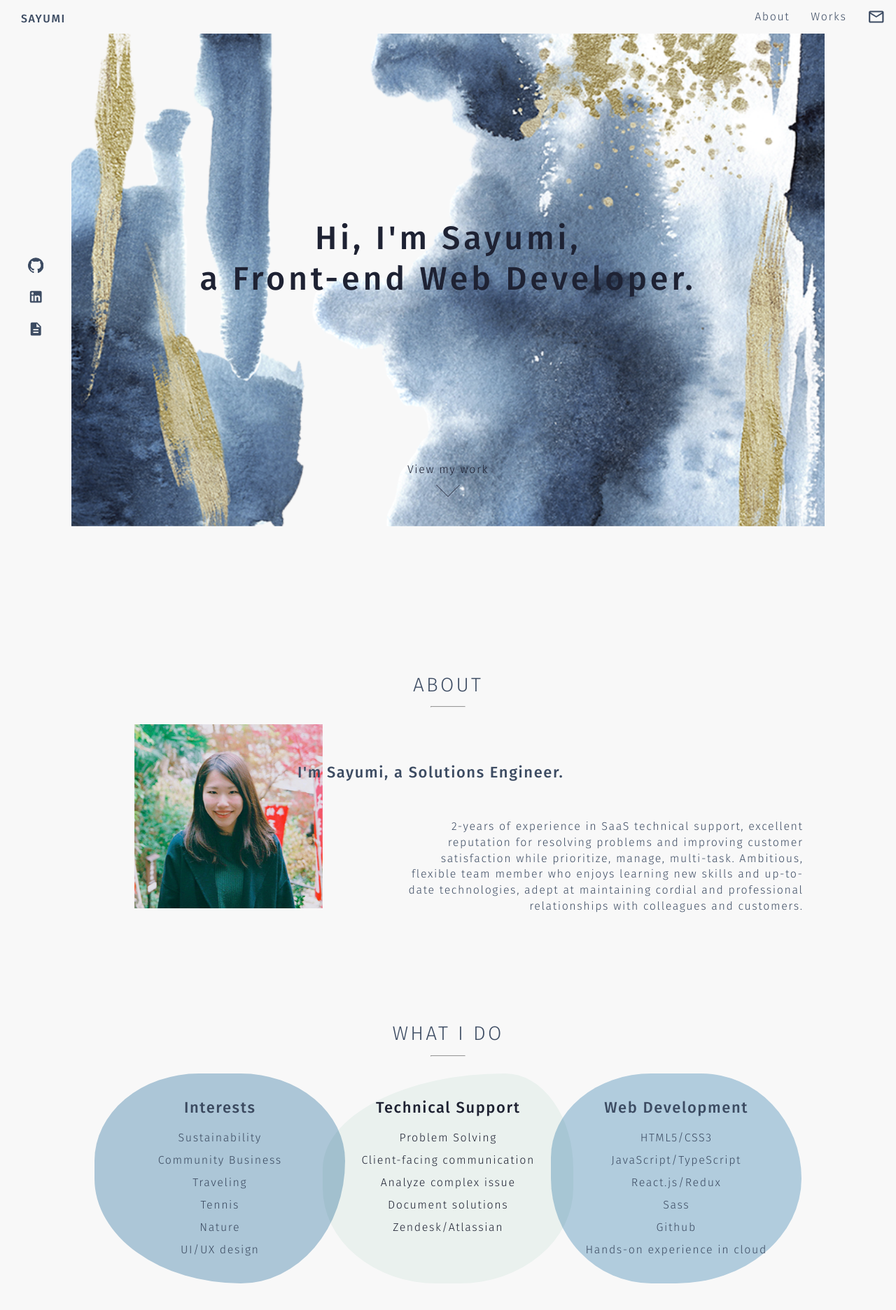
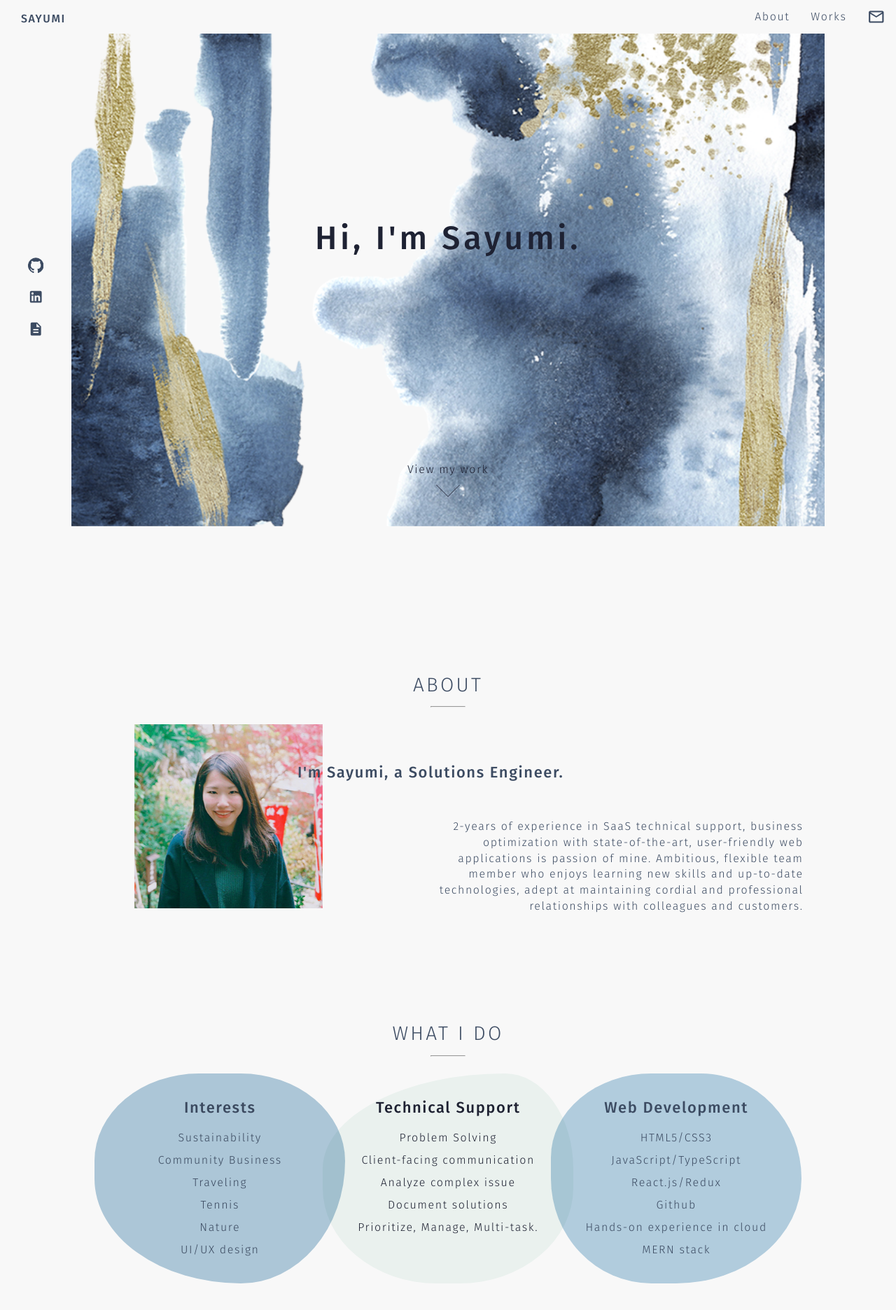
Before and after one commit to Sayumi-n/portfolio-react, a React (Create React App) app: page / in a window 1280 px wide. Shown: the top 1872 px of the page at 70% size. Built offline with nearby package versions, Linux system fonts and the light colour scheme.

Commit message:
fix header

```diff
--- a/src/components/mainpage/AboutContent.jsx
+++ b/src/components/mainpage/AboutContent.jsx
@@ -1,7 +1,7 @@
 export const AboutContent = {
   aboutMe: {
     text:
-      "2-years of experience in SaaS technical support, excellent reputation for resolving problems and improving customer satisfaction while prioritize, manage, multi-task. Ambitious, flexible team member who enjoys learning new skills and up-to-date technologies, adept at maintaining cordial and professional relationships with colleagues and customers.",
+      "2-years of experience in SaaS technical support, business optimization with state-of-the-art, user-friendly web applications is passion of mine. Ambitious, flexible team member who enjoys learning new skills and up-to-date technologies, adept at maintaining cordial and professional relationships with colleagues and customers.",
   },
   lists: {
     interest: {
@@ -22,7 +22,7 @@ export const AboutContent = {
         "Client-facing communication",
         "Analyze complex issue",
         "Document solutions",
-        "Zendesk/Atlassian",
+        "Prioritize, Manage, Multi-task.",
       ],
     },
     frontEnd: {
@@ -31,9 +31,9 @@ export const AboutContent = {
         "HTML5/CSS3",
         "JavaScript/TypeScript",
         "React.js/Redux",
-        "Sass",
         "Github",
         "Hands-on experience in cloud",
+        "MERN stack",
       ],
     },
   },
--- a/src/components/mainpage/Header.jsx
+++ b/src/components/mainpage/Header.jsx
@@ -84,7 +84,7 @@ const Header = () => {
       <TitleDiv>
         <Zoom>
           <Typography variant="h4" style={{ color: "#1E2233" }}>
-            Hi, I'm Sayumi, <br />a Front-end Web Developer.
+            Hi, I'm Sayumi.
           </Typography>
         </Zoom>
       </TitleDiv>
```
